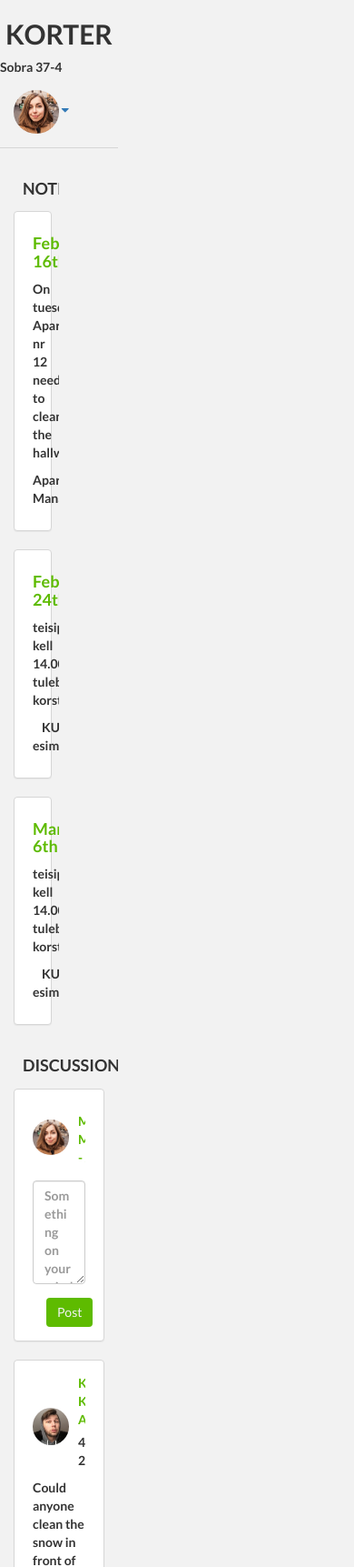
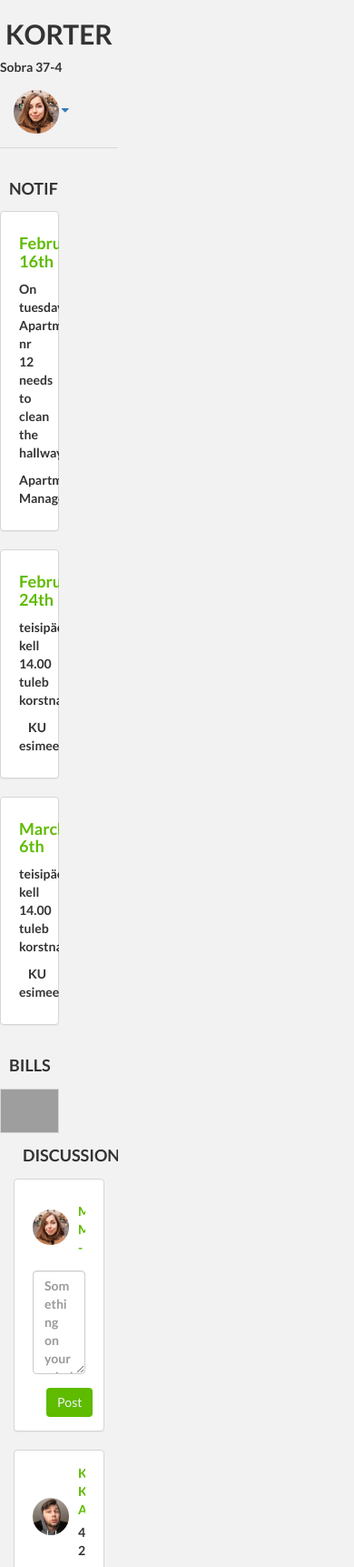
Before and after one commit to gkgranada/korter-bootcamp, a Django app: page /app/feed/ in a window 390 px wide. Shown: the top 1723 px of the page at 91% size. Run offline with Django 3.2, Linux system fonts and the light colour scheme; some libraries are stand-ins or nearby versions; grey boxes are pictures that could not be loaded.

Commit message:
css updates

```diff
--- a/apps/korter/templates/korter/feed.html
+++ b/apps/korter/templates/korter/feed.html
@@ -1,14 +1,25 @@
 {% extends "korter/base.html" %}
+{% load static %}
 
 {% block title %}<title>Feed</title>{% endblock %}
 
 {% block content %}
 <div class="row">
   <div class="col-xs-6 col-md-4" id="notificationsColumn">
-    <div class="row korter-feed"><h4>NOTIFICATIONS</h4></div>
     <div class="row">
-      <div class="col-md-12">
-        {% include "korter/event.html" %}
+      <div class="row korter-feed"><h4>NOTIFICATIONS</h4></div>
+      <div class="row">
+        <div class="col-md-12">
+          {% include "korter/event.html" %}
+        </div>
+      </div>
+    </div>
+    <div class="row">
+      <div class="row korter-feed"><h4>BILLS</h4></div>
+      <div class="row">
+        <div id="feed-bill" >
+          <img src="{% static "img/bill-small.png" %}" alt="Bill">
+        </div>
       </div>
     </div>
   </div>
--- a/assets/css/korter/base.css
+++ b/assets/css/korter/base.css
@@ -1,6 +1,17 @@
 body {
   background-color: #424242;
 }
+#feed-bill img{
+  border: solid 1px #d6d6d6;
+  margin-left: auto;
+  margin-right: auto;
+  width: 100%;
+}
+#feed-bill {
+  margin-left: 15;
+  margin-right: 15;
+}
+
 #content-wrapper {
   overflow-y: scroll;
   height: 100%;
@@ -150,9 +161,11 @@ body {
   border: 0;
 }
 #notificationsColumn {
+  overflow-x: hidden;
   overflow-y: auto;
 }
 #discussionsColumn {
+  overflow-x: hidden;
   overflow-y: auto;
 }
 
```
